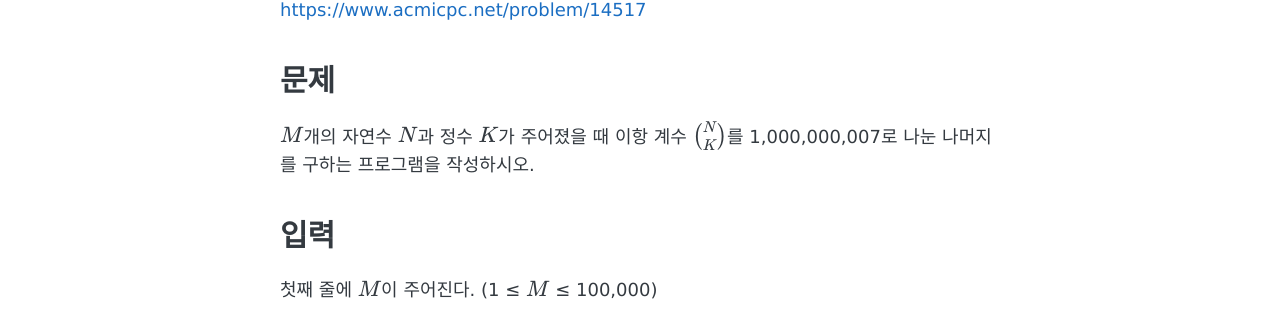
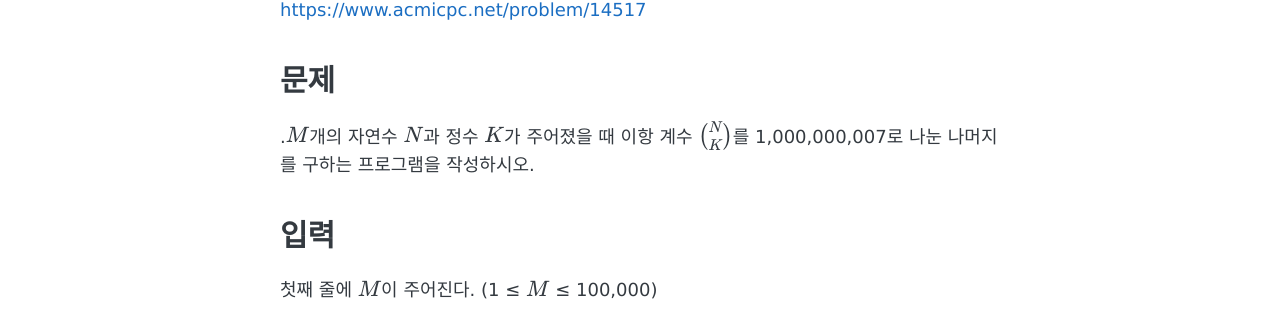
Before and after one commit to higstudev/higstudev.github.io, a Jekyll site: the page built from _posts/2024-01-05-BOJ13977.md, in a window 1280 px wide. Shown: the part 263-574 px from the top of the page. Built offline with Jekyll 4.4.1, drawn with Linux system fonts in a browser that asks for light colours; formulas are drawn with MathJax 3.

Commit message:
Update 2024-01-05-BOJ13977.md

```diff
--- a/_posts/2024-01-05-BOJ13977.md
+++ b/_posts/2024-01-05-BOJ13977.md
@@ -10,7 +10,7 @@ permalink: /BOJ13977/
 
 # 문제
 
- $M$개의 자연수 $N$과 정수 $K$가 주어졌을 때 이항 계수 $\binom{N}{K}$를 1,000,000,007로 나눈 나머지를 구하는 프로그램을 작성하시오.
+.$M$개의 자연수 $N$과 정수 $K$가 주어졌을 때 이항 계수 $\binom{N}{K}$를 1,000,000,007로 나눈 나머지를 구하는 프로그램을 작성하시오.
 
 # 입력
 
```
